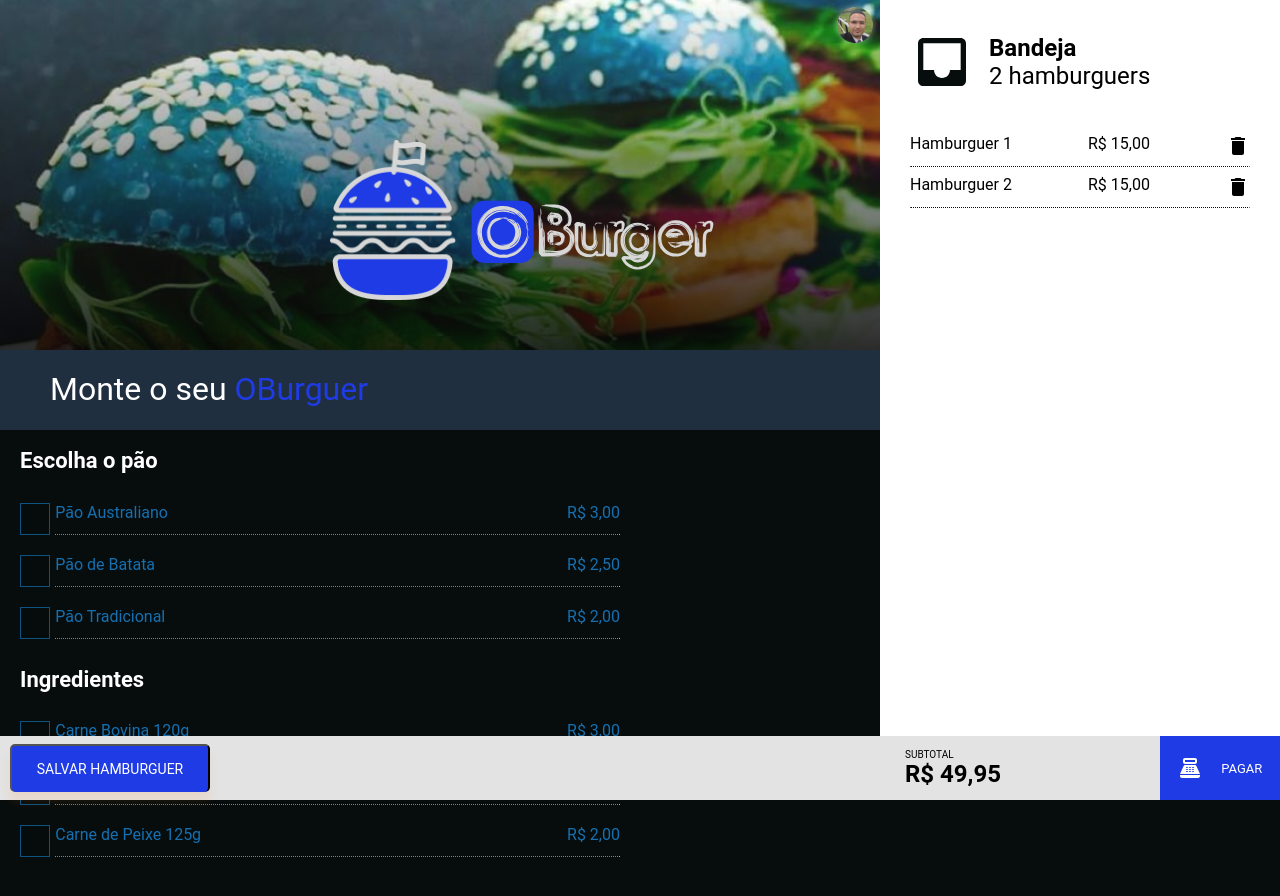
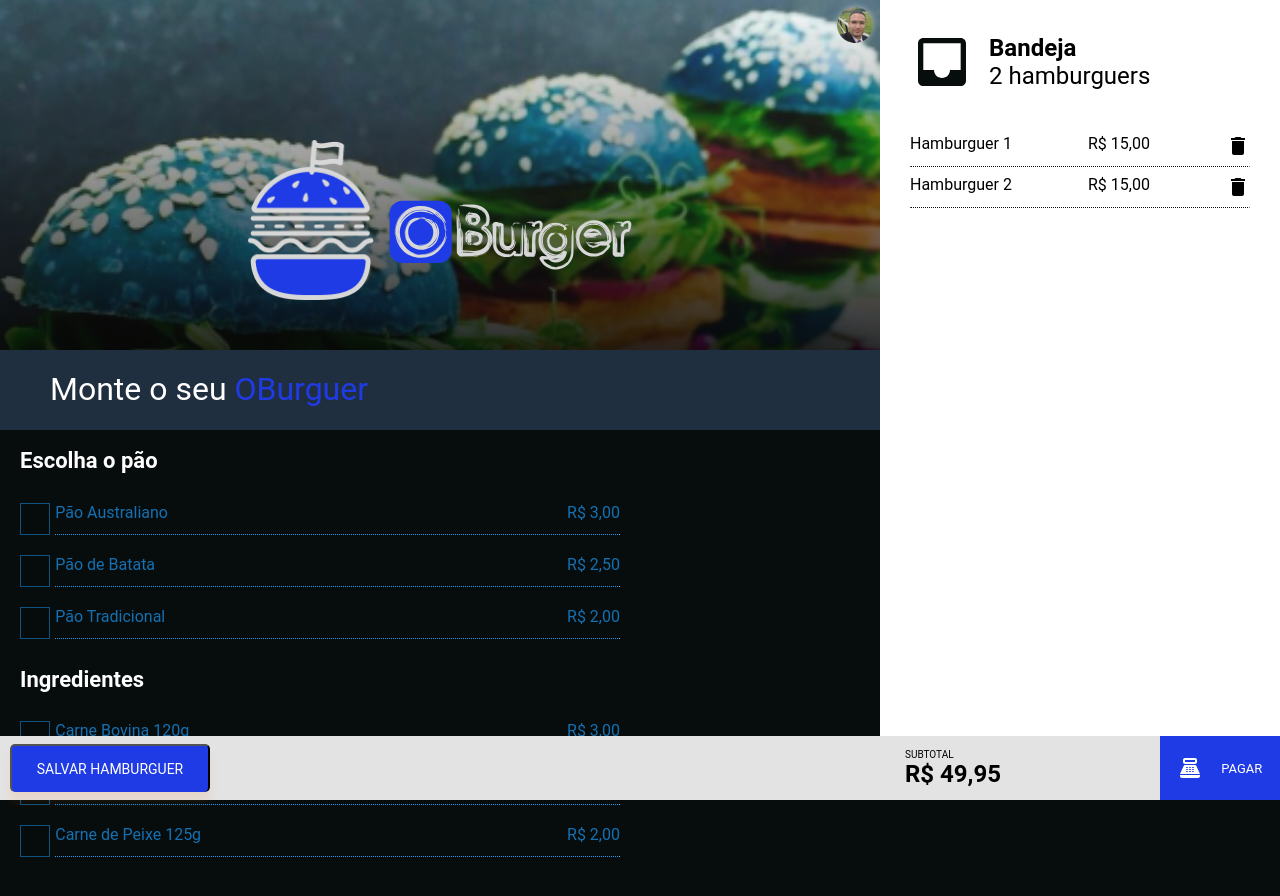
Before and after one commit to Ataize/Oburguer, a website: page app.html in a window 1280 px wide. Drawn offline with Linux system fonts and the light colour scheme.

Commit message:
header app fixed

```diff
--- a/assets/sass/app.scss
+++ b/assets/sass/app.scss
@@ -29,9 +29,9 @@
                 position: relative;
                 top: 90px;
                 z-index: 1;
-
                 flex-direction: column;
                 align-items: center;
+                justify-content: center;
                 margin: 0;
 
                 :first-child{
@@ -118,15 +118,14 @@
         }
     }
     aside {
-        position: fixed;
+
         background-color: var(--white);
         flex-direction: column;
         align-items: flex-start;
         width: 100%;
-
         right: 0;
         header {
-            display: none;
+             display: none;
             svg {
                 width: 64px;
                 height: 64px;
@@ -243,7 +242,7 @@
 @media (min-width: 1024px){
     .app {
         #header {
-            background-image: url('../images/image\ 2banner.png');
+
             width: calc(100% - 400px);
             #logo {
                 figure {
@@ -283,6 +282,7 @@
             }
         }
         aside {
+            position: fixed;
             width: 400px;
             height: 100%;
             z-index: 3;
```
Also changed, not shown: assets/css/main.css, 1 other file.
